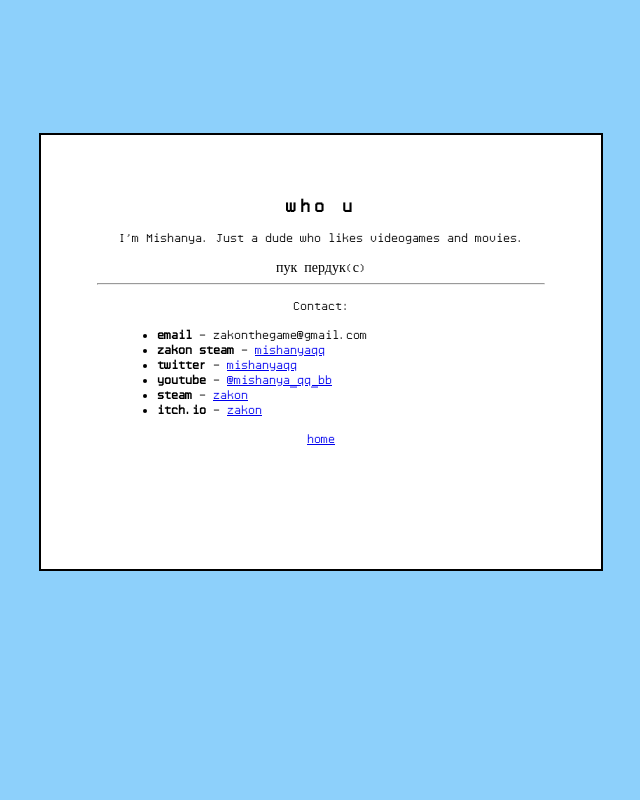
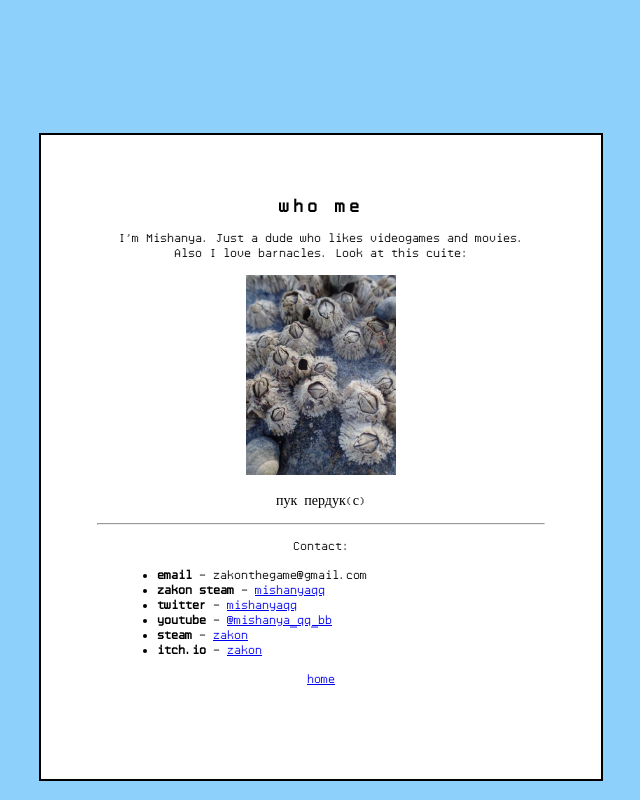
Before and after one commit to mishanyaqq/mishanyaqqsaitik, a plain HTML site: page about.html in a window 1280 px wide. Shown: the whole page, without its empty margins (319-959 px from the left). Drawn offline with Linux system fonts and the light colour scheme.

Commit message:
Added barnacles

```diff
--- a/about.css
+++ b/about.css
@@ -32,7 +32,7 @@ h1 {
 	background-color: #fff;
 	border: 2px solid #000;
 	width: 32em;
-	height: 24em;
+	height: 39em;
 	margin-top: 10.5%;
 	padding: 3.5em 4em;
 }
@@ -42,7 +42,7 @@ h1 {
 	background-color: #fff;
 	border: 2px solid #000;
 	width: 32em;
-	height: 24em;
+	height: 39em;
 	margin-top: 7.5%;
 	overflow: auto;
 	padding: 20px;
--- a/about.html
+++ b/about.html
@@ -8,10 +8,13 @@
   </head>
   <body>
   <div class="box">
-    <h1>who u</h1>
-    <p>I'm Mishanya. Just a dude who likes videogames and movies.</p>
+    <h1>who me</h1>
+    <p>I'm Mishanya. Just a dude who likes videogames and movies.<br/>
+    Also I love barnacles. Look at this cuite:</p>
+    <img src="rsc/barnacle.webp" height="150" width="150"/>
+    <p>
     пук пердук(с)
-
+    </p>
 
 
     <hr/>
```
Also changed, not shown: index.html (+1 -1 lines), zakon.htm (+2 -2 lines), rsc/barnacle.webp (added).
